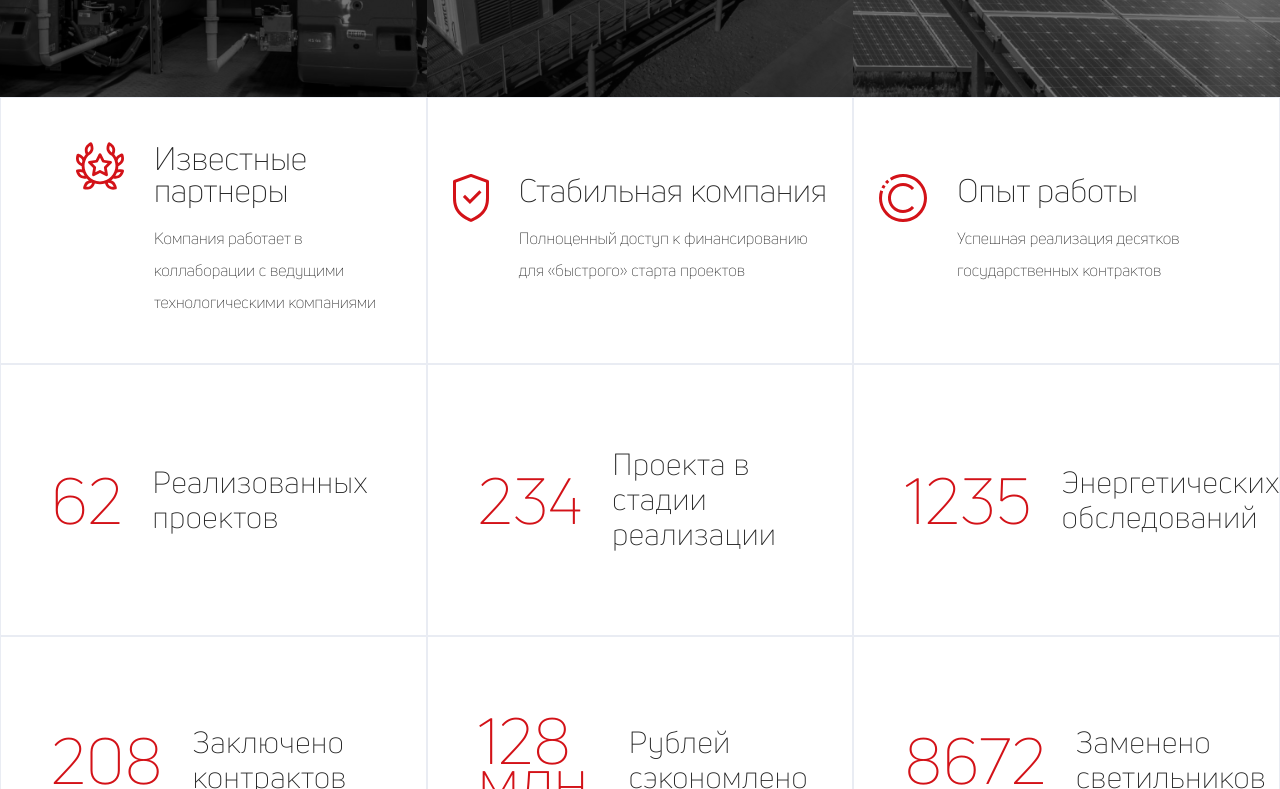
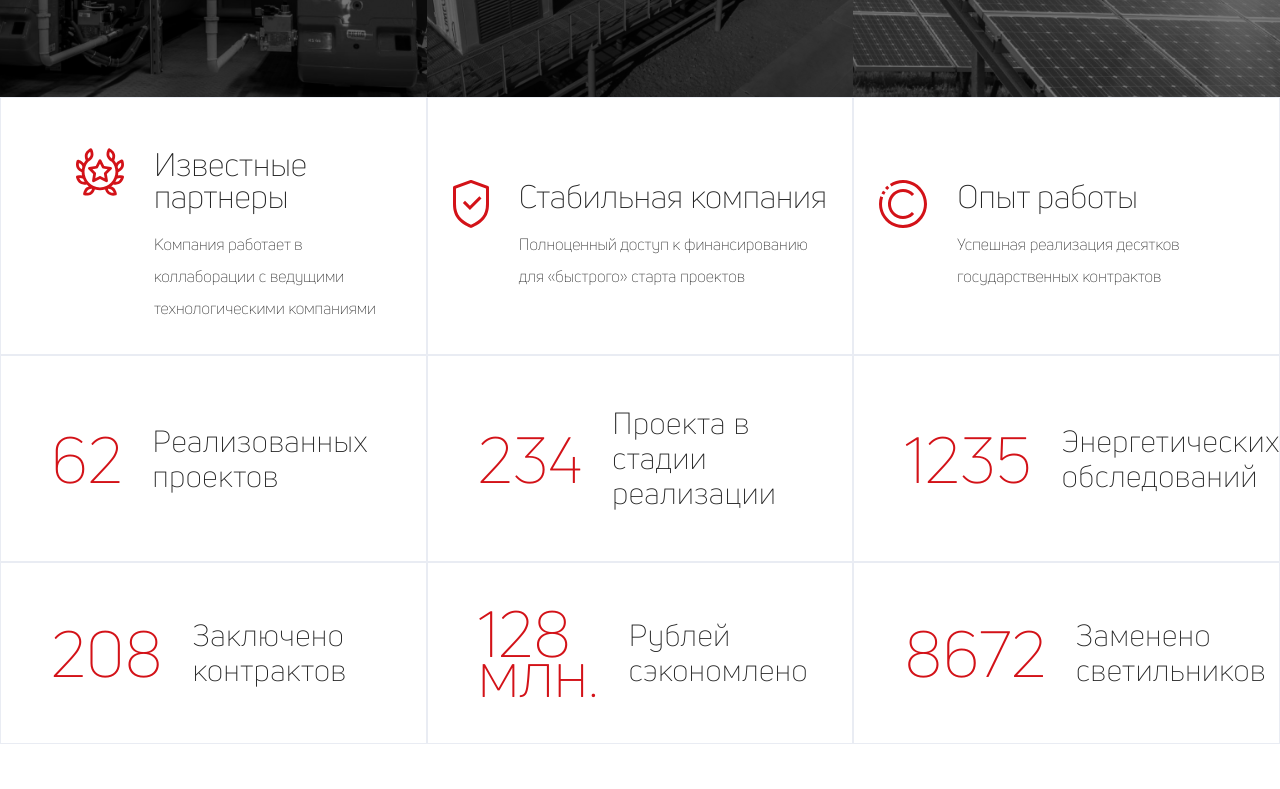
Before and after one commit to Anndrzej/INKO-Energo, a website: page src/html/index.html in a window 1280 px wide. Shown: the part 1503-2292 px from the top of the page. Drawn offline with nearby package versions, Linux system fonts and the light colour scheme; files that its build step writes are made by us from their sources; files whose address does not match are found by name.

Commit message:
little change in achivement block

```diff
--- a/src/scss/achivements/achivements.scss
+++ b/src/scss/achivements/achivements.scss
@@ -1,5 +1,5 @@
 .achivements {
-  height: 100vh;
+  height: 100%;
 }
 .achivements__inner {
   height: 100%;
@@ -8,7 +8,6 @@
 
 /* моя правка */
 .achivements__wrapper {
-  height: 33.3333%;
   display: flex;
   flex-wrap: wrap;
 }
@@ -20,26 +19,33 @@
   align-items: center;
 
   &:nth-child(1){
-    padding: 0 25px 0 75px;
+    padding: 50px 25px 30px 75px;
   }
   &:nth-child(2){
-    padding: 0 25px 0 25px;
+    padding: 50px 25px 30px 25px;
   }
   &:nth-child(3){
-    padding: 0 75px 0 25px;
+    padding: 50px 75px 30px 25px;
   }
 }
 
 .achivements__options {
   display: flex;
   align-items: flex-start;
-  margin: auto;
+
 
   img {
     width: 3rem;
     height: 3rem;
     margin: 0 30px 50px 0;
   }
+  @include for-portrait-tablet-small-desktops {
+    flex-direction: column;
+    align-items: center;
+
+    img { margin: 0 0 25px 0;}
+  }
+
 }
 
 .achivements__content {
@@ -56,6 +62,10 @@
     font-size: 1rem;
     line-height: 2rem;
   }
+
+  @include for-portrait-tablet-small-desktops {
+    text-align: center;
+  }
 }
 
 
@@ -65,13 +75,14 @@
 .achivements__stats {
   display: flex;
   flex-wrap: wrap;
-  height: 65%;
 }
 .achivements__block {
   width: 33.33333%;
   border: 1px solid $border-color;
   display: flex;
   padding: 50px;
+
+
 }
 
 .achivements__info {
@@ -86,10 +97,23 @@
     line-height: 40px;
 
     margin-right: 30px;
+
+    @include for-portrait-tablet-small-desktops {
+      margin: 0 0 25px 0;
+    }
   }
   p {
     font-size: 30px;
     line-height: 35px;
     letter-spacing: 0.02em;
+
+    @include for-portrait-tablet-small-desktops {
+      text-align: center;
+    }
+  }
+
+  @include for-portrait-tablet-small-desktops {
+    flex-direction: column;
+    align-items: center;
   }
 }
--- a/src/scss/intro/intro.scss
+++ b/src/scss/intro/intro.scss
@@ -16,6 +16,7 @@
 
 
 .border {
+  display: none;
   position: fixed;
   background: rgba(30, 33, 40, 0.9);
   z-index: 9999;
--- a/src/scss/mixin.scss
+++ b/src/scss/mixin.scss
@@ -16,6 +16,7 @@
 
 @mixin for-tablet-landscape-medium-desktops {
     @media (max-width: 1199px) { @content; }
+    // border only top
 }
 
 @mixin for-large-desktop-laptops {
```
